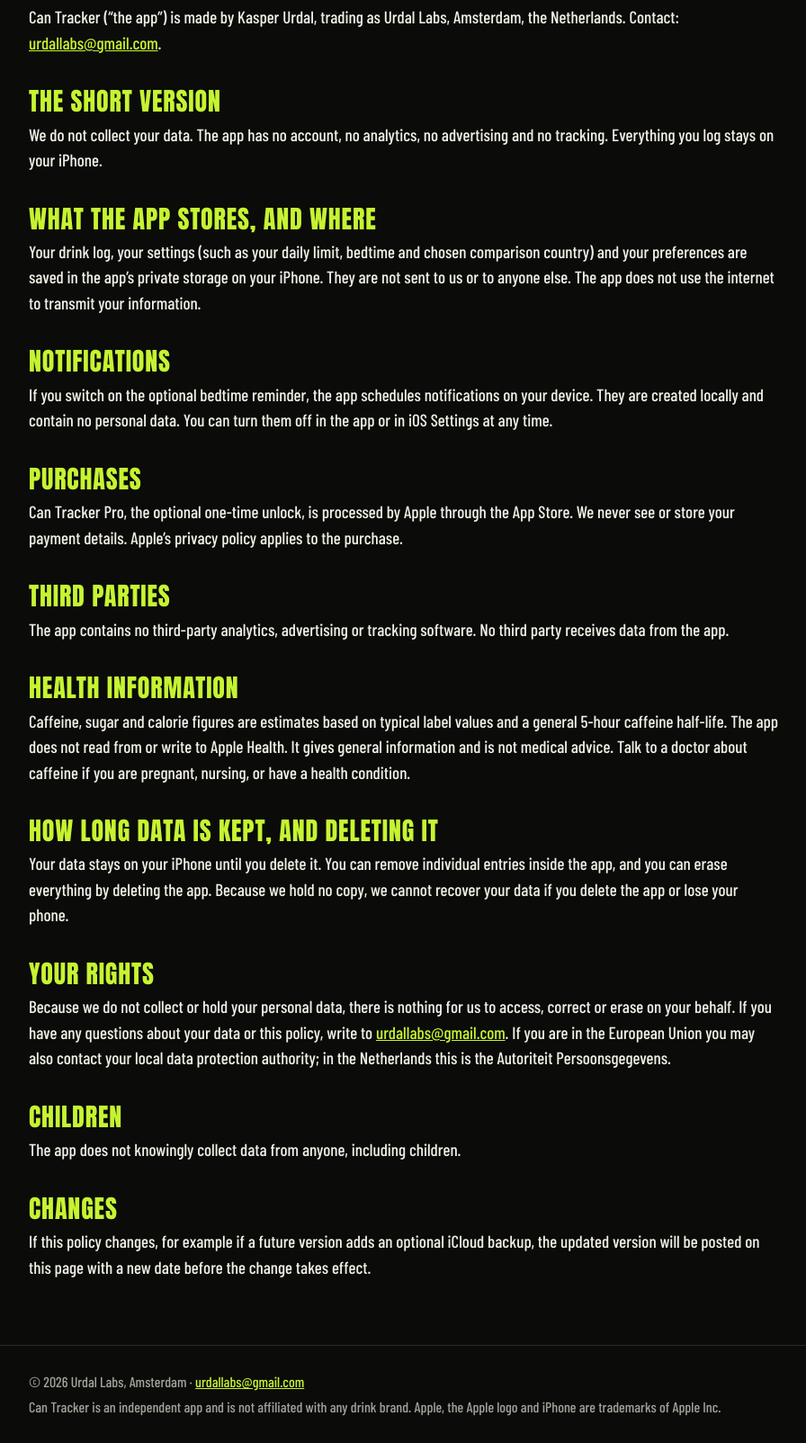
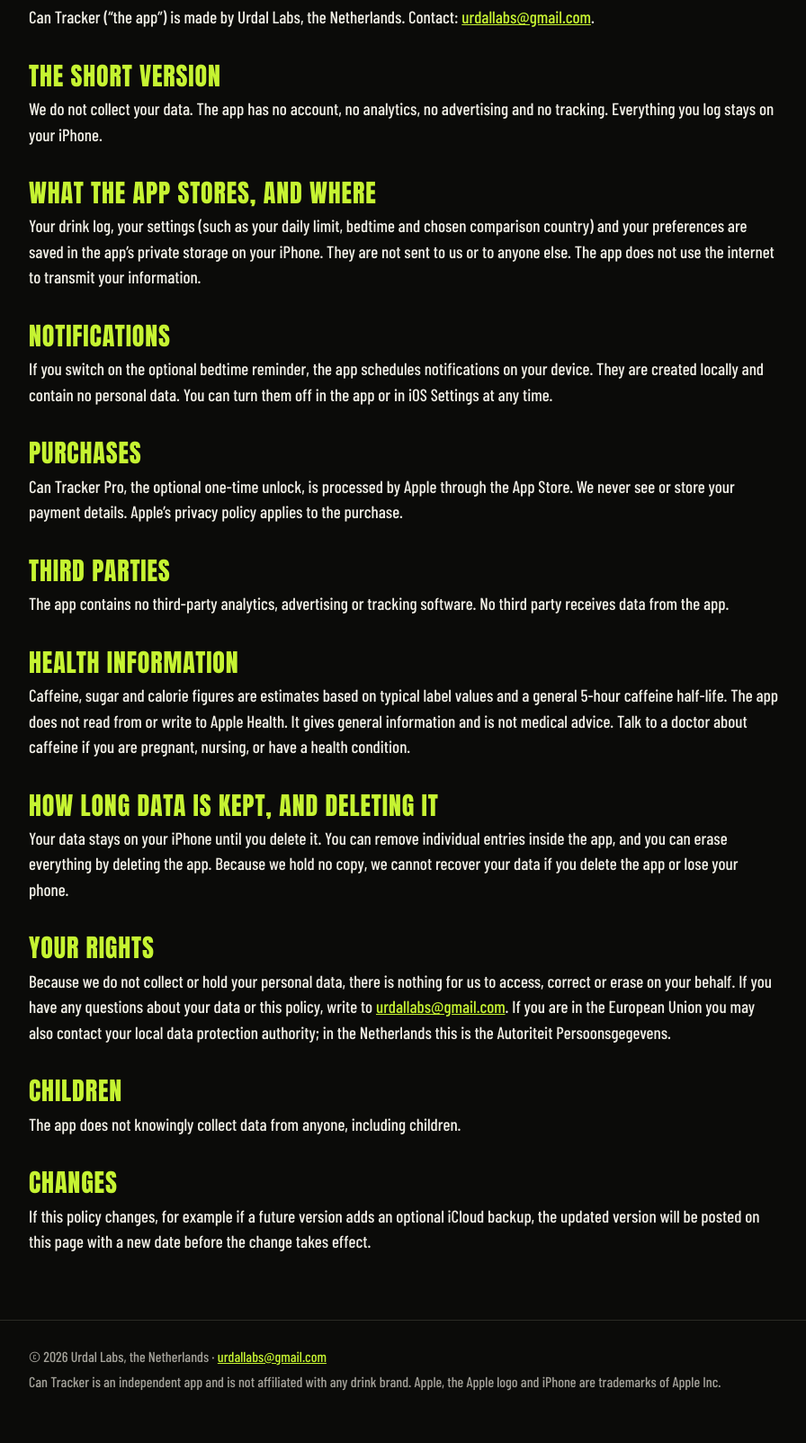
Before and after one commit to urdallabs/CanTracker, a plain HTML site: page privacy.html in a window 1280 px wide. Shown: the part 227-1831 px from the top of the page at 90% size, without its empty margins (128-1024 px from the left). After the commit the page ends 1803 px from the top, so only its background shows below. Drawn offline with Linux system fonts and the light colour scheme.

Commit message:
Add files via upload

```diff
--- a/privacy.html
+++ b/privacy.html
@@ -10,7 +10,7 @@
 <section class="doc">
   <h1>Privacy Policy</h1>
   <p class="meta">Can Tracker · Last updated 13 November 2026</p>
-  <p>Can Tracker (“the app”) is made by Kasper Urdal, trading as Urdal Labs, Amsterdam, the Netherlands. Contact: <a href="mailto:urdallabs@gmail.com">urdallabs@gmail.com</a>.</p>
+  <p>Can Tracker (“the app”) is made by Urdal Labs, the Netherlands. Contact: <a href="mailto:urdallabs@gmail.com">urdallabs@gmail.com</a>.</p>
 
   <h2>The short version</h2>
   <p>We do not collect your data. The app has no account, no analytics, no advertising and no tracking. Everything you log stays on your iPhone.</p>
@@ -43,6 +43,6 @@
   <p>If this policy changes, for example if a future version adds an optional iCloud backup, the updated version will be posted on this page with a new date before the change takes effect.</p>
 </section>
 </main>
-<footer><p>© 2026 Urdal Labs, Amsterdam · <a href="mailto:urdallabs@gmail.com">urdallabs@gmail.com</a></p>
+<footer><p>© 2026 Urdal Labs, the Netherlands · <a href="mailto:urdallabs@gmail.com">urdallabs@gmail.com</a></p>
 <p class="small">Can Tracker is an independent app and is not affiliated with any drink brand. Apple, the Apple logo and iPhone are trademarks of Apple Inc.</p></footer>
 </body></html>
```
Also changed, not shown: index.html (+2 -2 lines), support.html (+1 -1 lines).
